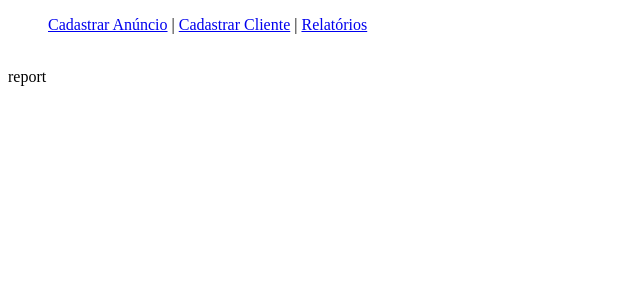
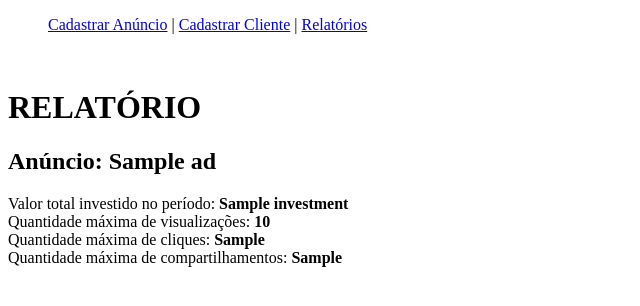
Before and after one commit to 7331dcr/Capgemini, a Django app: template divulga_tudo/sistema/templates/sistema/report.html in a window 1280 px wide. Shown: the top 306 px of the page, without its empty margins (0-640 px from the left). Run offline with Django 3.2, Linux system fonts and the light colour scheme; tables that the repository leaves empty hold one stand-in row (values such as "Sample post"); the template is opened without the code that fills it: values that come from a table or form of the project are taken from there, most other values are stand-ins (such as "Sample title", 1, 10 or a date in 2020).

Commit message:
implemented report() view

```diff
--- a/divulga_tudo/sistema/templates/sistema/report.html
+++ b/divulga_tudo/sistema/templates/sistema/report.html
@@ -1,5 +1,15 @@
 {% extends "sistema/layout.html" %}
 
 {% block body %}
-report
+    <h1>RELATÓRIO</h1>
+    <h2>Anúncio: {{ad.name}}</h2>
+
+   Valor total investido no período: <strong>{{investment}}</strong>
+    <br>
+    Quantidade máxima de visualizações:  <strong>{{max_views}}</strong>
+    <br>
+    Quantidade máxima de cliques:  <strong>{{max_clicks}}</strong>
+    <br>
+    Quantidade máxima de compartilhamentos:  <strong>{{max_shares}}</strong>
+    <br>
 {% endblock %}
```
Also changed, not shown: divulga_tudo/sistema/views.py (+33 -1 lines).
